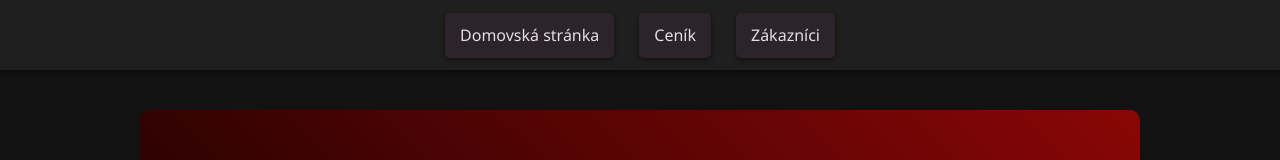
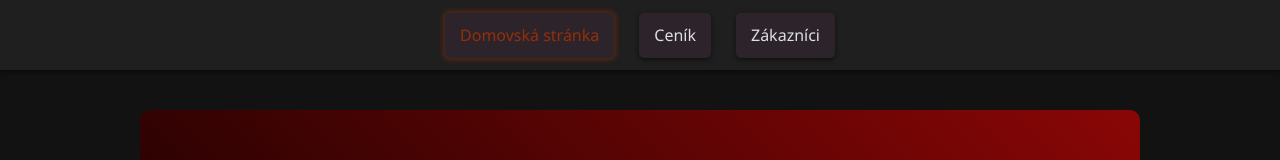
Before and after one commit to MikosekDonkey/PemiCars-Projecz, a plain HTML site: page index.html in a window 1280 px wide. Shown: the top 160 px of the page. Drawn offline with Linux system fonts and the light colour scheme.

Commit message:
Update style.css

```diff
--- a/style.css
+++ b/style.css
@@ -52,6 +52,11 @@ nav ul li a {
     text-align: center;
     box-shadow: 0 2px 5px rgba(0, 0, 0, 0.5);
     transition: color 0.3s, transform 0.2s;
+}
+
+.active{
+    box-shadow: 0 0 5px 2px rgba(148, 48, 9, 0.5);
+    color: rgb(148, 48, 9);
 }
 
 nav ul li a:hover {
```
